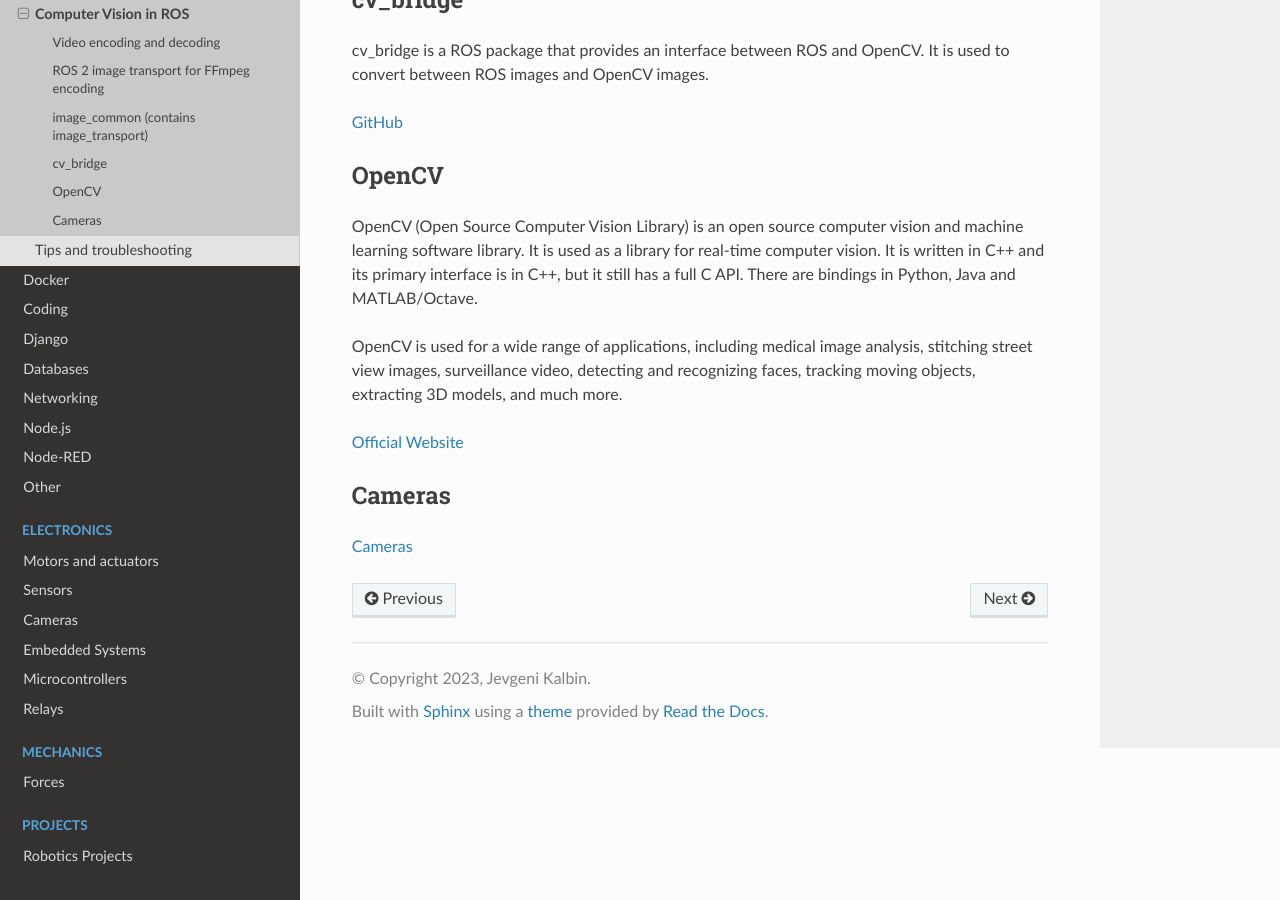
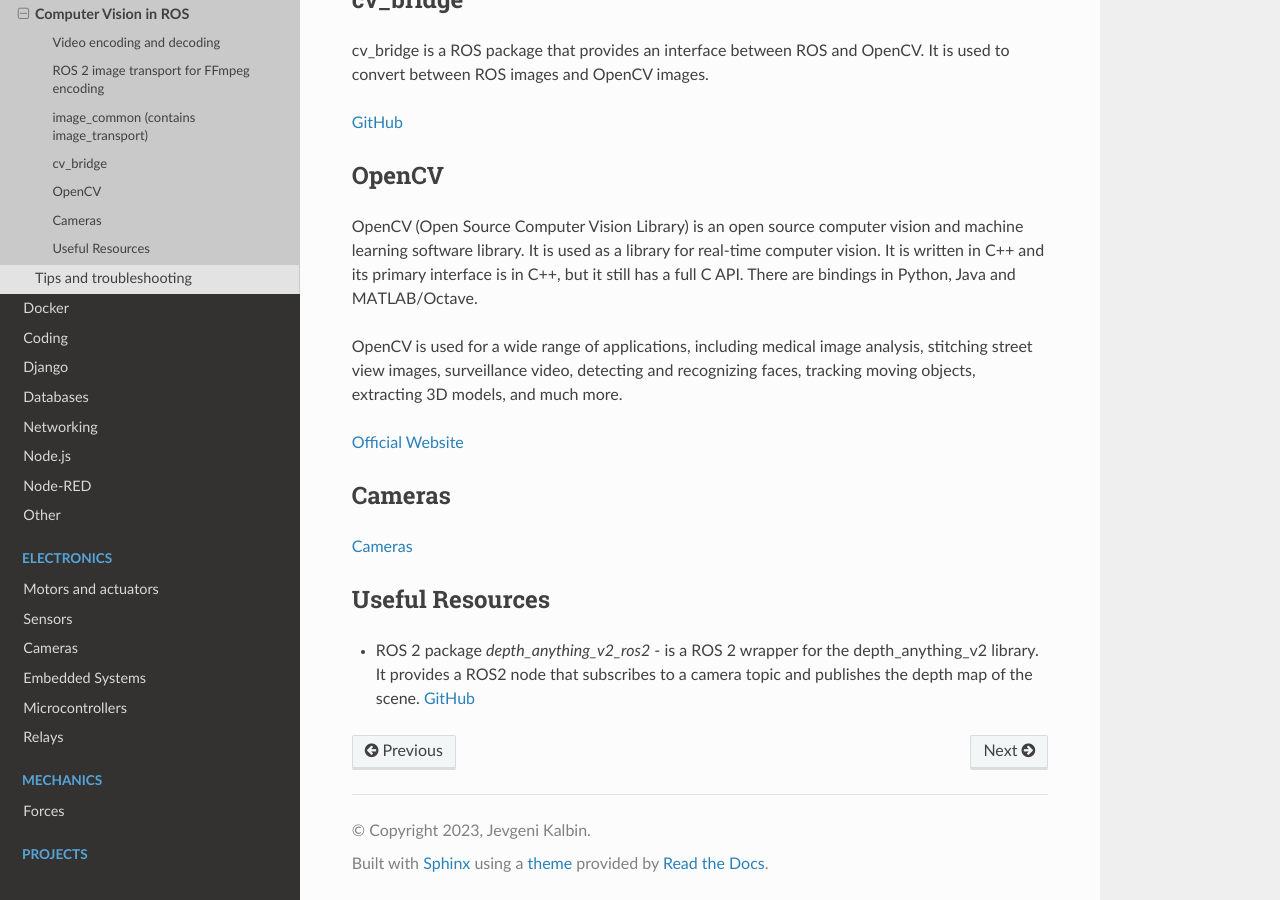
Before and after one commit to jevgenik/manuals, a Sphinx documentation site: the page built from source/files/software/ros2/computer_vision_in_ros.rst, in a window 1280 px wide and 900 px high, scrolled down 939 px. Built offline with Sphinx 7.4.7 and the Read the Docs theme 2.0.0, drawn with Linux system fonts in a browser that asks for light colours.

Commit message:
depth anything

```diff
--- a/source/files/software/ros2/computer_vision_in_ros.rst
+++ b/source/files/software/ros2/computer_vision_in_ros.rst
@@ -53,3 +53,9 @@ extracting 3D models, and much more.
 Cameras
 =======
 :ref:`Cameras <intel_realsense>`
+
+Useful Resources
+================
+
+* ROS 2 package *depth_anything_v2_ros2* - is a ROS 2 wrapper for the depth_anything_v2 library. It provides a ROS2 node that subscribes
+  to a camera topic and publishes the depth map of the scene. `GitHub <https://github.com/grupo-avispa/depth_anything_v2_ros2?tab=readme-ov-file>`_
```
